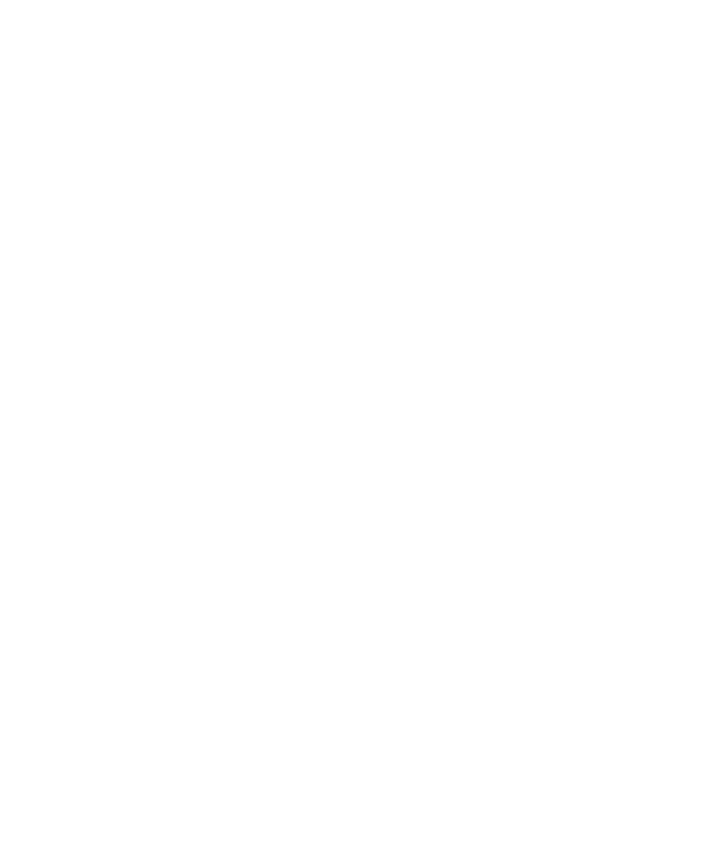
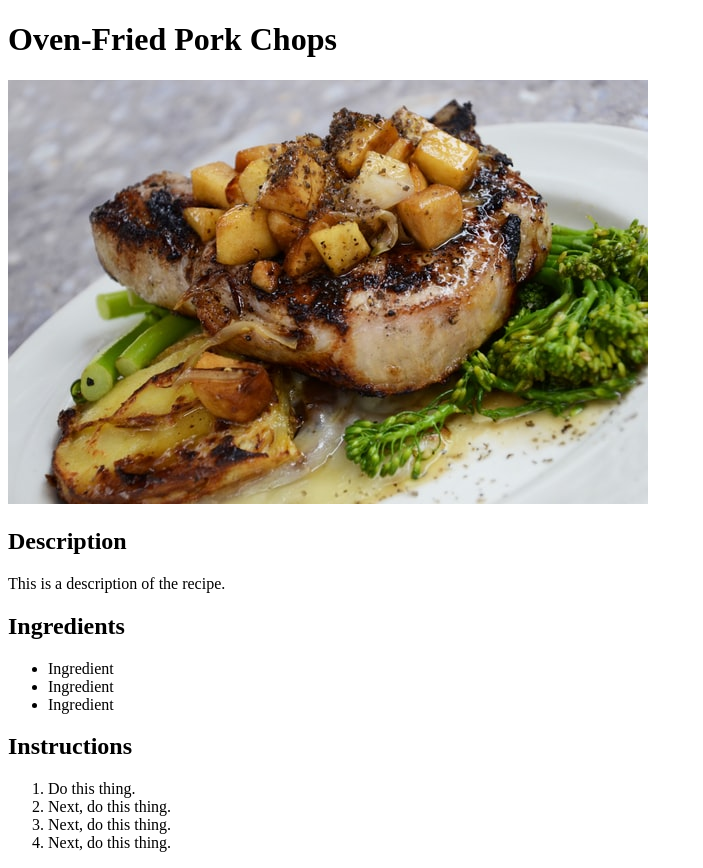
Before and after one commit to craterellus/odin-recipes, a plain HTML site: page recipes/pork-chops.html in a window 1280 px wide. Shown: the whole page, without its empty margins (0-703 px from the left). Before the commit the page ends 800 px from the top, so only its background shows below. Drawn offline with Linux system fonts and the light colour scheme.

Commit message:
Add header imgs to index pork-chop & bbread pages

```diff
--- a/recipes/pork-chops.html
+++ b/recipes/pork-chops.html
@@ -0,0 +1,27 @@
+<!DOCTYPE html>
+<html lang="en">
+    <head>
+        <meta charset="utf-8">
+        <title>Oven-Fried Pork Chops</title>
+    </head>
+
+    <body>
+        <h1>Oven-Fried Pork Chops</h1>
+        <img src="../img/pork-chops.jpg" alt="A picture of pork chops">
+        <h2>Description</h2>
+        This is a description of the recipe.
+        <h2>Ingredients</h2>
+        <ul>
+            <li>Ingredient</li>
+            <li>Ingredient</li>
+            <li>Ingredient</li>
+        </ul>
+        <h2>Instructions</h2>
+        <ol>
+            <li>Do this thing.</li>
+            <li>Next, do this thing.</li>
+            <li>Next, do this thing.</li>
+            <li>Next, do this thing.</li>
+        </ol>
+    </body>
+</html>
```
Also changed, not shown: index.html (+1 -0 lines), recipes/banana-bread.html (+27 -0 lines), img/banana-bread.jpg (added), img/pork-chops.jpg (added), img/spoons.jpg (added).
